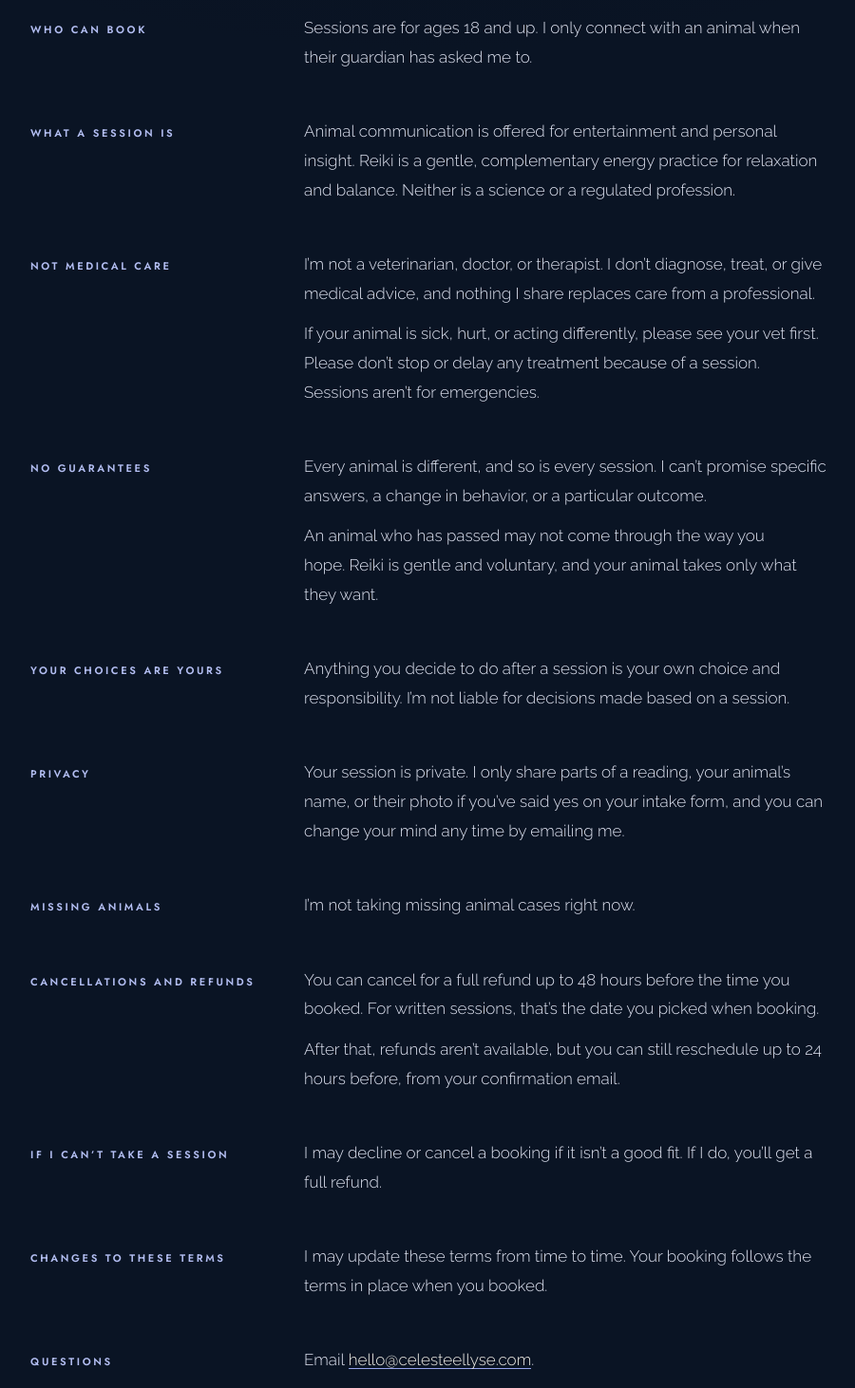
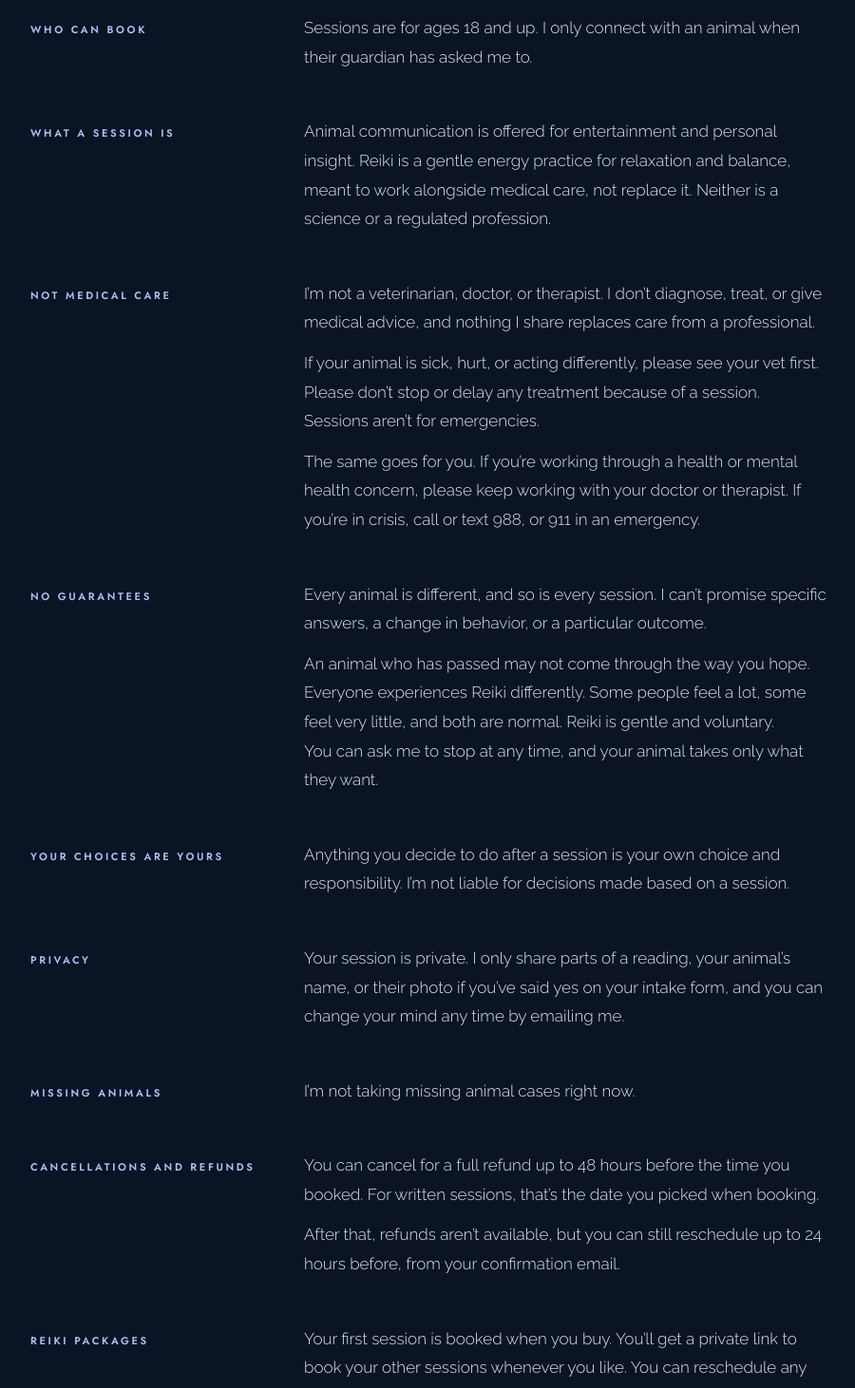
Before and after one commit to DHolliday1881/celesteellyse, a Next.js app: page /terms in a window 1280 px wide. Shown: the part 460-1922 px from the top of the page at 95% size, without its empty margins (188-1088 px from the left). Built offline with nearby package versions, Linux system fonts and the light colour scheme.

Commit message:
content: update the Terms Reiki wording and add a Reiki packages section

```diff
--- a/content/site.ts
+++ b/content/site.ts
@@ -386,7 +386,7 @@ export const terms = {
       id: "what-a-session-is",
       heading: "What a session is",
       body: [
-        "Animal communication is offered for entertainment and personal insight. Reiki is a gentle, complementary energy practice for relaxation and balance. Neither is a science or a regulated profession.",
+        "Animal communication is offered for entertainment and personal insight. Reiki is a gentle energy practice for relaxation and balance, meant to work alongside medical care, not replace it. Neither is a science or a regulated profession.",
       ],
     },
     {
@@ -395,6 +395,7 @@ export const terms = {
       body: [
         "I’m not a veterinarian, doctor, or therapist. I don’t diagnose, treat, or give medical advice, and nothing I share replaces care from a professional.",
         "If your animal is sick, hurt, or acting differently, please see your vet first. Please don’t stop or delay any treatment because of a session. Sessions aren’t for emergencies.",
+        "The same goes for you. If you’re working through a health or mental health concern, please keep working with your doctor or therapist. If you’re in crisis, call or text 988, or 911 in an emergency.",
       ],
     },
     {
@@ -402,7 +403,7 @@ export const terms = {
       heading: "No guarantees",
       body: [
         "Every animal is different, and so is every session. I can’t promise specific answers, a change in behavior, or a particular outcome.",
-        "An animal who has passed may not come through the way you hope. Reiki is gentle and voluntary, and your animal takes only what they want.",
+        "An animal who has passed may not come through the way you hope. Everyone experiences Reiki differently. Some people feel a lot, some feel very little, and both are normal. Reiki is gentle and voluntary. You can ask me to stop at any time, and your animal takes only what they want.",
       ],
     },
     {
@@ -433,6 +434,13 @@ export const terms = {
       ],
     },
     {
+      id: "reiki-packages",
+      heading: "Reiki packages",
+      body: [
+        "Your first session is booked when you buy. You’ll get a private link to book your other sessions whenever you like. You can reschedule any session up to 24 hours before, from its confirmation email. All sessions need to be used within 4 months of purchase. Keeping track of that is up to you, and I won’t send reminders about it. A session missed without notice counts as used. Packages aren’t refundable once your first session has happened.",
+      ],
+    },
+    {
       id: "declined-sessions",
       heading: "If I can’t take a session",
       body: ["I may decline or cancel a booking if it isn’t a good fit. If I do, you’ll get a full refund."],
```
